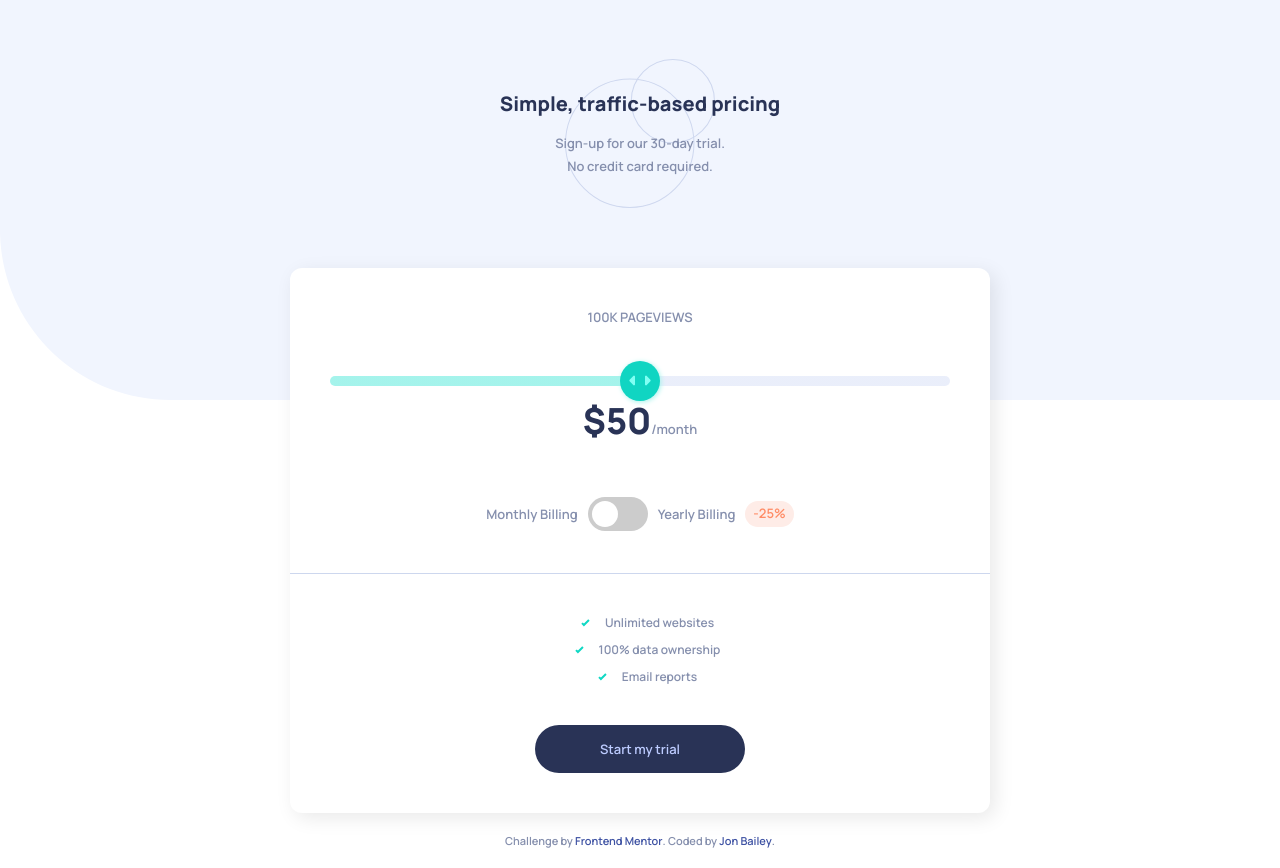
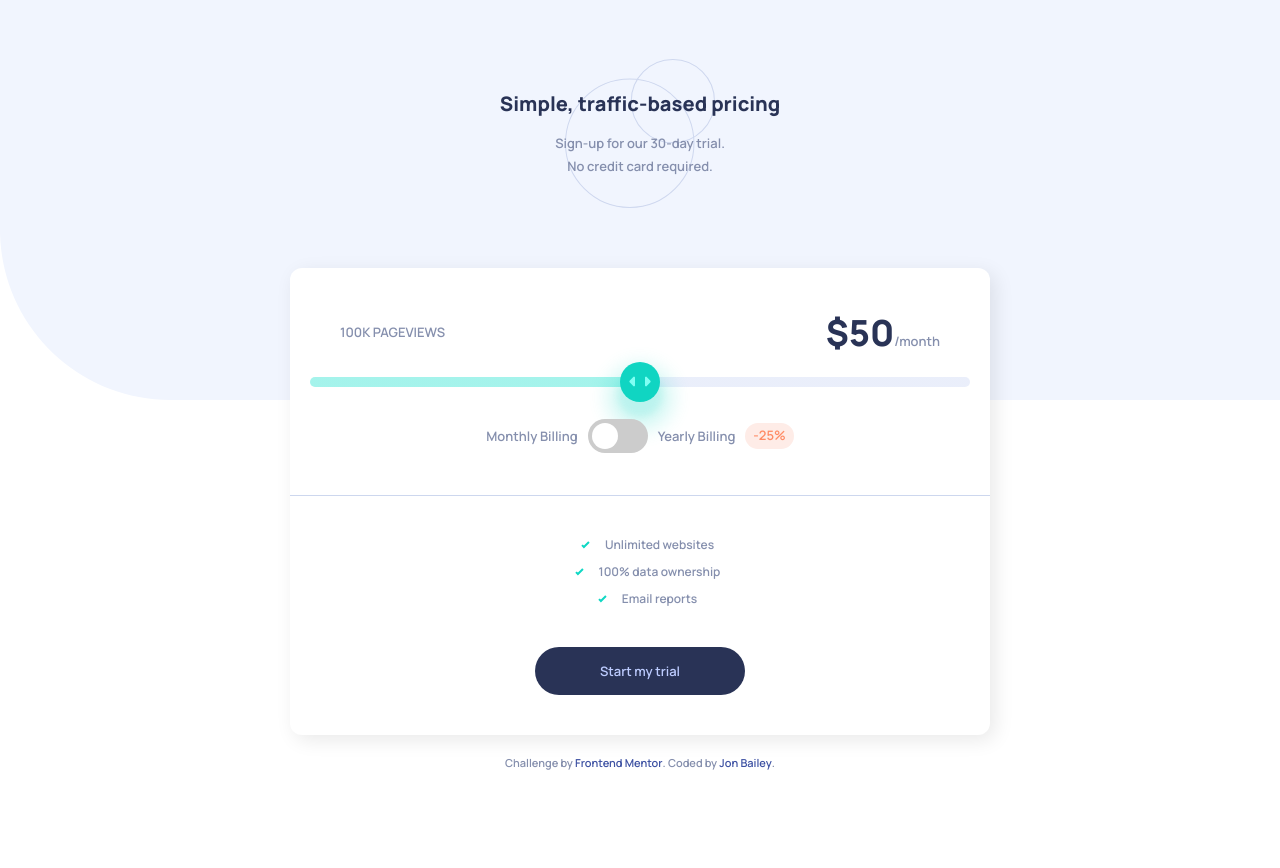
Before and after one commit to Jon-Bailey/pricing-slider, a plain HTML site: page index.html in a window 1280 px wide. After the commit the page ends 800 px from the top, so only its background shows below. Drawn offline with Linux system fonts and the light colour scheme.

Commit message:
styling and responisveness

```diff
--- a/index.html
+++ b/index.html
@@ -16,12 +16,15 @@
   </header>
 
   <main>
-    <h2>100K PAGEVIEWS</h2>
+    <div class="top-div">
+      <h2>100K PAGEVIEWS</h2>
+      <h2 id="price-desktop"><span id="price"></span>/month</h2>
+    </div>
     <section id="pricing">
       <div id="slider-container">
       <input type="range" min="0" max="100" value="50" id="slider-bar">
     </div>
-      <h2><span id="price"></span>/month</h2>
+      <h2 id="price-mobile"><span id="price"></span>/month</h2>
     </section>
 
   <section id="billing-section">
--- a/style.css
+++ b/style.css
@@ -65,6 +65,14 @@ main {
   max-width: 700px;
 }
 
+.top-div {
+  display:flex;
+  justify-content:space-between;
+  padding:0px 50px 0px 50px;
+  align-items:center;
+
+}
+
 #slider-container {
   display: flex;
   align-items: center;
@@ -75,7 +83,7 @@ input[type="range"] {
   height: 10px;
   border-radius: 5px;
   -webkit-appearance: none;
-  margin: 10px 0;
+
   width: 100%;
 }
 input[type="range"]:focus {
@@ -94,7 +102,8 @@ input[type="range"]::-webkit-slider-runnable-track {
 }
 
 input[type="range"]::-webkit-slider-thumb {
-  box-shadow: 1px 1px 5px hsl(174, 77%, 80%);
+  box-shadow: 0px 15px 20px 12px hsl(174, 86%, 45%, 0.2),
+   0px 12px 6px 3px hsl(174, 86%, 45%, 0.1)  ;
   border: 0px solid #000000;
   height: 40px;
   width: 40px;
@@ -119,7 +128,7 @@ input[type="range"]::-moz-range-track {
   border: 0px solid #000000;
 }
 input[type="range"]::-moz-range-thumb {
-  box-shadow: 1px 1px 5px hsl(174, 77%, 80%);
+  box-shadow: 5px 5px 5px hsl(174, 77%, 80%);
   border: 0px solid #000000;
   height: 40px;
   width: 40px;
@@ -166,7 +175,7 @@ input[type="range"]:focus::-ms-fill-upper {
 }
 */
 section {
-  margin: 40px;
+  margin: 20px;
 }
 
 #check-section {
@@ -289,7 +298,6 @@ input:checked + .toggle:before {
   border-radius: 50%;
 }
 
-
 .attribution {
   font-size: 11px;
   text-align: center;
@@ -297,3 +305,17 @@ input:checked + .toggle:before {
   .attribution a {
     color: hsl(228, 45%, 44%);
   }
+
+  #price-desktop {
+    display:none;
+  }
+
+  @media screen and (min-width: 700px) {
+    #price-mobile {
+      display:none;
+    }
+
+    #price-desktop {
+      display:block;
+    }
+  }
```
